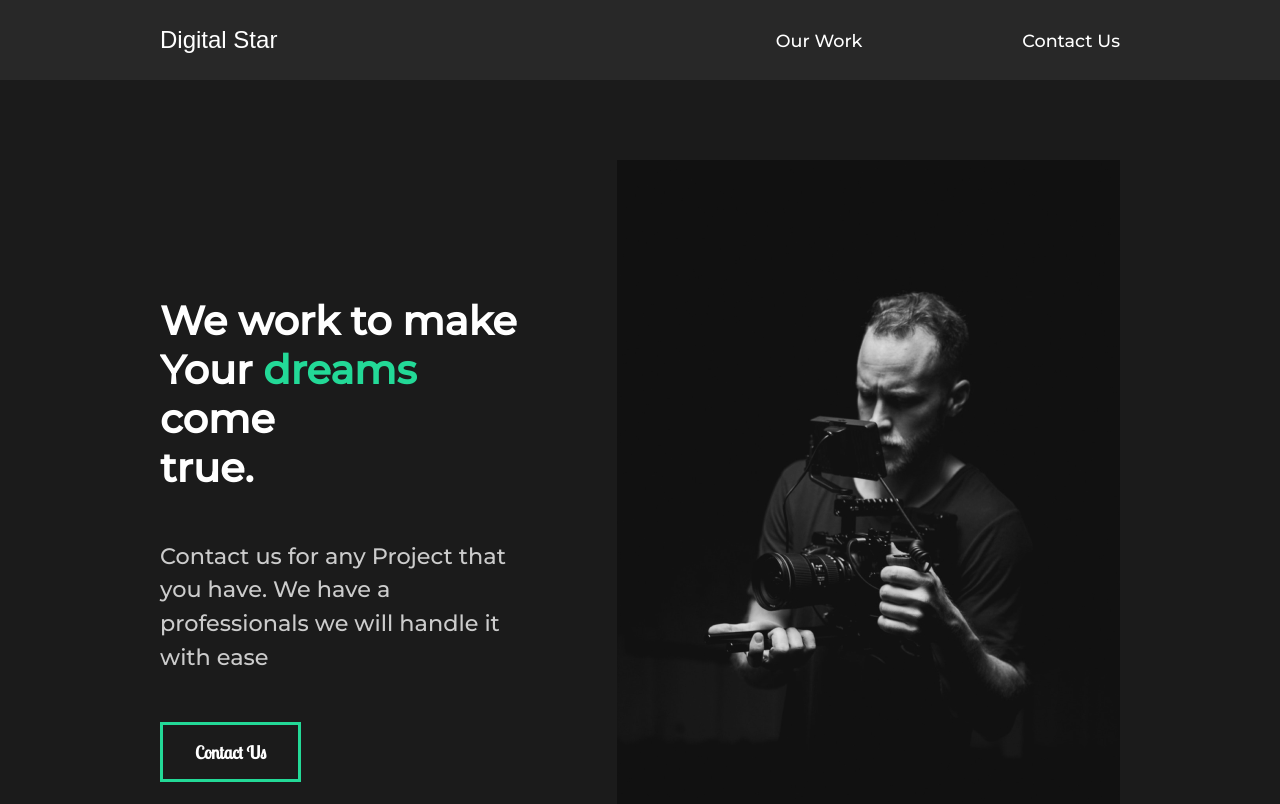
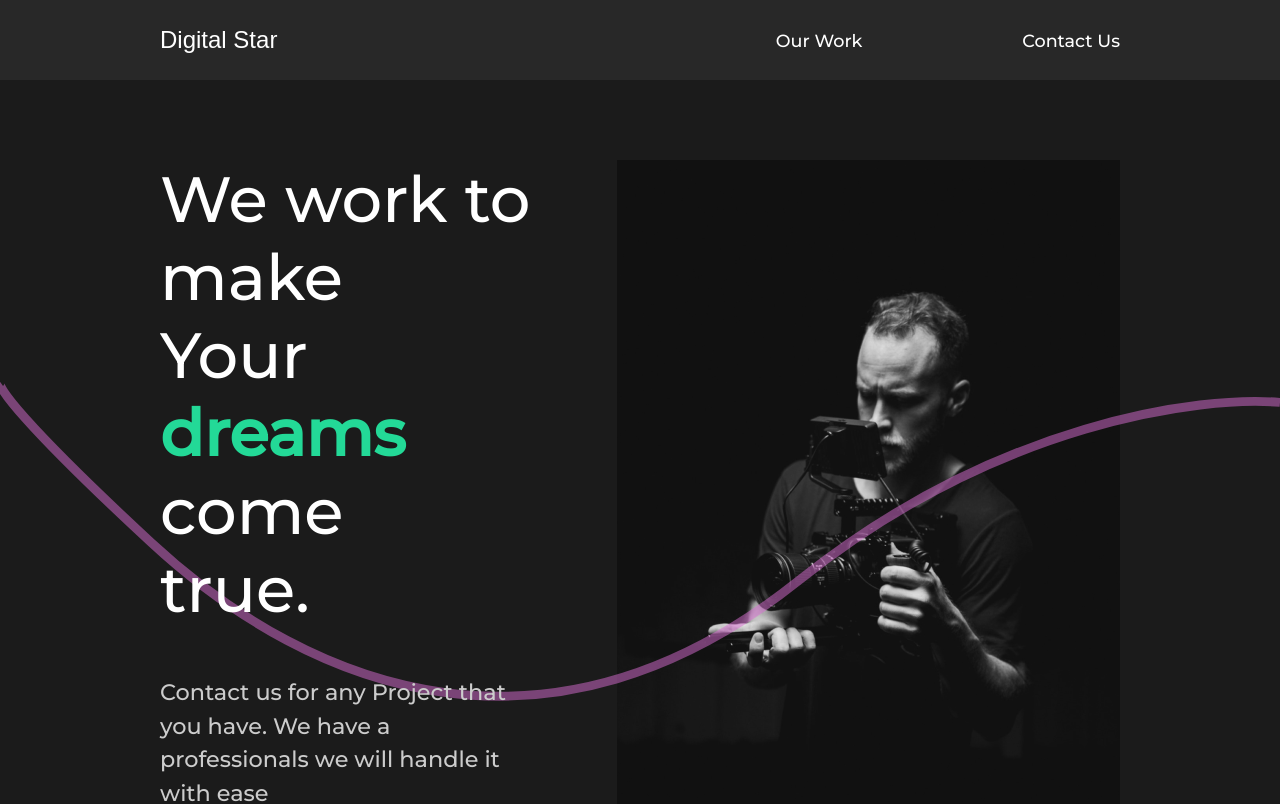
Before and after one commit to Badial5/calvin-creative-porfolio, a React (Create React App) app: page / in a window 1280 px wide. Shown: the top 804 px of the page. Built offline with nearby package versions, Linux system fonts and the light colour scheme; a web font is replaced by a local one.

Commit message:
Added the Wave animation

```diff
--- /dev/null
+++ b/src/components/Wave/wave.component.jsx
@@ -0,0 +1,33 @@
+import React from 'react'
+import styled from 'styled-components'
+import { motion } from "framer-motion"
+
+const Wave = () => {
+  return (
+    <>
+
+    <WaveSvg  viewBox="0 0 1440 363" fill="none"
+    xmlns="http://www.w3.org/2000/svg">
+
+    <motion.path initial={{pathLength: 0, pathOffset: 1}}
+    animate={{pathLength: 1, pathOffset: 0}}
+    transition={{duration: 1}}
+     d="M1440 27.4774C1352.73 19.8184 1122.41 49.0556 899.331 227.276C620.48 450.052 354.282 355.647 170.328 185.318C23.165 49.0556 -4.21721 8.32998 0.487081 5"
+    stroke="#D96ED4" strokeOpacity="0.5" strokeWidth="10"/>
+    </WaveSvg>
+
+
+    </>
+  )
+}
+
+const WaveSvg = styled.svg`
+    position: absolute;
+    left: 0;
+    z-index: 1;
+`
+
+
+
+
+export default Wave
--- a/src/components/about/about-section.component.jsx
+++ b/src/components/about/about-section.component.jsx
@@ -10,6 +10,10 @@
 
 //
 import { titleAnim, fade, photoAnim } from '../../framer-motion/animation';
+
+//importing Wave
+
+import Wave from '../Wave/wave.component';
 
 
 const AboutSection = () => {
@@ -56,7 +60,7 @@
         <motion.Image variants={photoAnim}>
           <img src={home1} alt="A guy with a camera" />
         </motion.Image>
-
+      <Wave />
     </About>
   )
 }
--- a/src/components/service/serviceSection.jsx
+++ b/src/components/service/serviceSection.jsx
@@ -81,7 +81,7 @@
     }
 
     p {
-        width: 70%
+        width: 70%;
         padding: 2rem 0rem 4rem 0rem;
     }
 `;
@@ -89,7 +89,7 @@
 
 
 const Cards = styled.div`
-    display: flex
+    display: flex;
     flex-wrap: wrap;
 
 `;
--- a/src/styles.jsx
+++ b/src/styles.jsx
@@ -11,20 +11,20 @@
 `;
 
 export const Description = styled.div`
-  flex: 1;
+   flex: 1;
+  z-index: 2;
   padding-right: 5rem;
-
-  h2{
-    font-weight: bolder;
-    font-size: 250%;
+  h2 {
+    font-weight: lighter;
   }
 
 `;
 
 export const Image = styled.div`
   flex: 1;
+  z-index: 2;
   overflow: hidden;
-  img{
+  img {
     width: 100%;
     height: 80vh;
     object-fit: cover;
```
